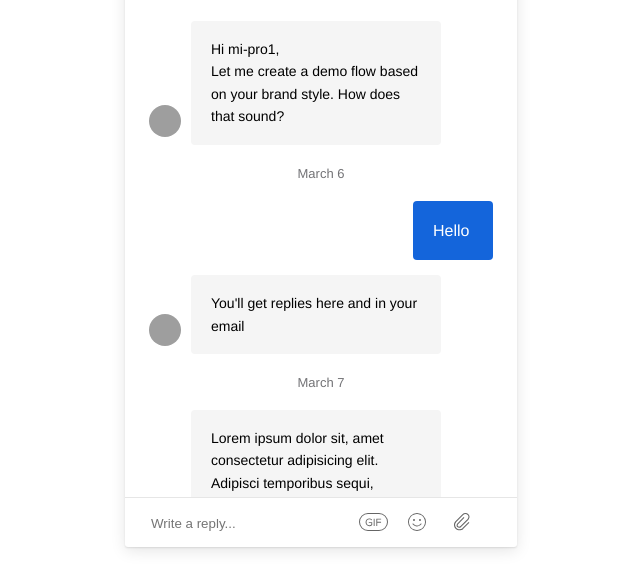
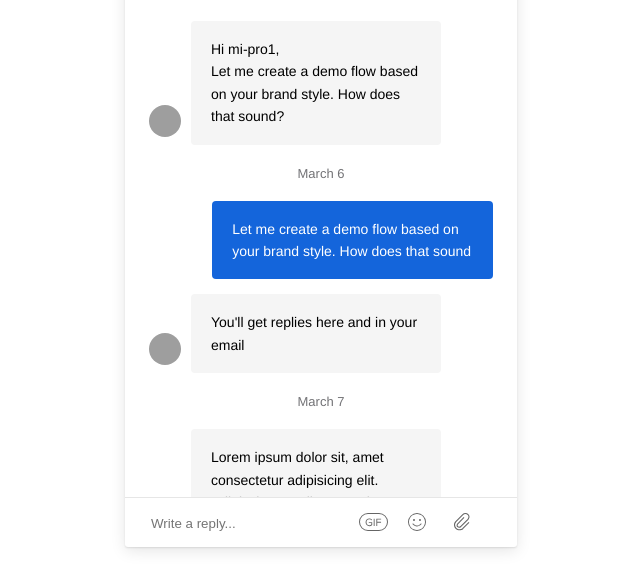
Before and after one commit to vietzz771/modal-chat2, a plain HTML site: page index.html in a window 1280 px wide. Shown: the part 78-658 px from the top of the page, without its empty margins (319-959 px from the left). Drawn offline with nearby package versions, Linux system fonts and the light colour scheme; grey boxes are pictures that could not be loaded.

Commit message:
Add files via upload

```diff
--- a/index.html
+++ b/index.html
@@ -56,7 +56,10 @@
 					</div>
 					<div class="box-self-message">
 						<div class="self-message">
-							<p>Hello</p>
+							<p>
+								Let me create a demo flow based on your brand style. How does
+								that sound
+							</p>
 						</div>
 					</div>
 					<div class="box-message">
--- a/style/main.css
+++ b/style/main.css
@@ -152,7 +152,8 @@ div {
 	background-color: var(--blue-color);
 	padding: 17px 20px;
 	line-height: 1.6;
-	width: 40px;
+	max-width: 70%;
+	font-size: 14px;
 	border-radius: 4px;
 }
 
```
